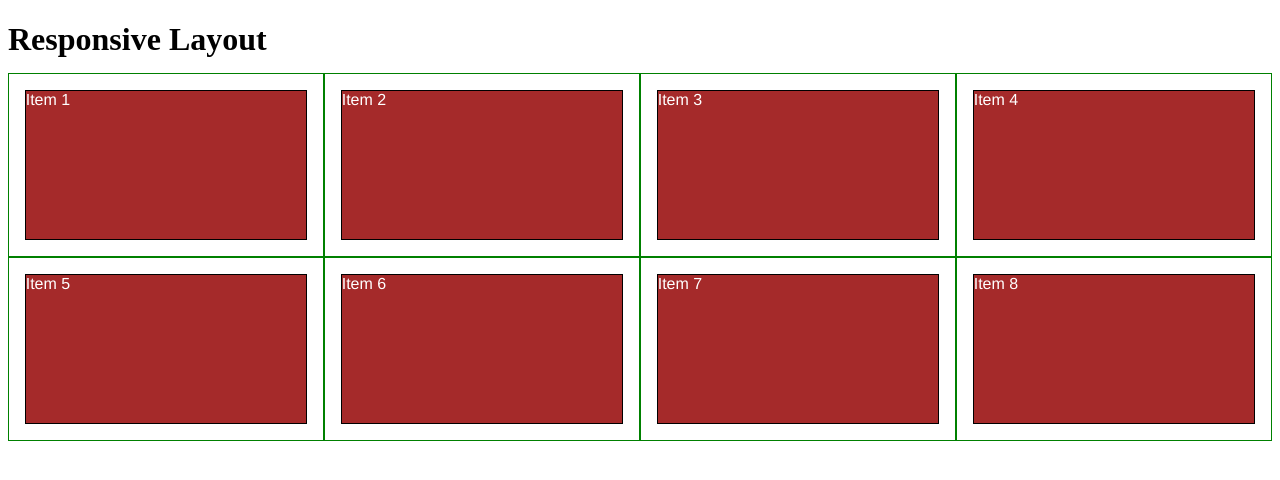
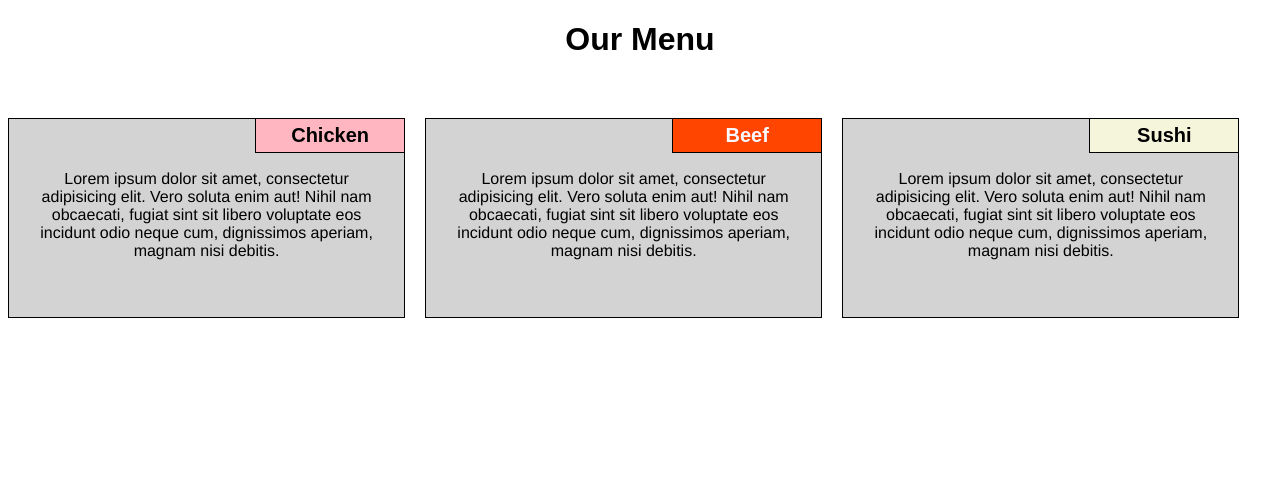
Before and after one commit to abbhakan/coursera-test, a plain HTML site: page module1-solution/index.html in a window 1280 px wide. Drawn offline with Linux system fonts and the light colour scheme.

Commit message:
Updated styles and index

```diff
--- a/module1-solution/css/styles.css
+++ b/module1-solution/css/styles.css
@@ -2,19 +2,69 @@
 * {
   box-sizing: border-box;
 }
+
+body {
+    font-family: Arial, Helvetica, sans-serif;
+}
+
 h1 {
-  margin-bottom: 15px;
+  margin-bottom: 60px;
+  text-align: center;
+}
+
+h2 {
+    display: inline-block;
+    border: 1px solid black;
+    padding: 5px;
+    font-size: 125%;
+    width: 150px;
+    text-align: center;
+    margin-top: -13px;
+    margin-bottom: 0;
+    position: absolute;
+    right: -1px;
+    top: 12px;
 }
 
 p {
-  border: 1px solid black;
-  background-color: #A52A2A;
-  width: 90%;
-  height: 150px;
   margin-right: auto;
   margin-left: auto;
   font-family: Helvetica;
-  color: white;
+  color: black;
+  text-align: center;
+  position: relative;
+  float: right;
+}
+
+.section {
+    background-color: lightgrey;
+    border: 1px solid black;
+    position: relative;
+    min-height: 200px;
+    margin-right: 20px;
+    margin-left: auto;
+    margin-bottom: 20px;
+    padding: 20px;
+    padding-top: 35px;
+    box-sizing: border-box;
+    min-width: 300px;
+    overflow: hidden;
+
+}
+
+
+.chicken {
+    background-color: lightpink
+}
+
+.beef {
+    background-color: orangered;
+    color: ghostwhite;
+
+}
+
+.sushi {
+    background-color: beige
 }
 
 /* Simple Responsive Framework. */
@@ -23,10 +73,9 @@ p {
 }
 
 /********** Large devices only **********/
-@media (min-width: 1200px) {
+@media (min-width: 992px) {
   .col-lg-1, .col-lg-2, .col-lg-3, .col-lg-4, .col-lg-5, .col-lg-6, .col-lg-7, .col-lg-8, .col-lg-9, .col-lg-10, .col-lg-11, .col-lg-12 {
     float: left;
-    border: 1px solid green;
   }
   .col-lg-1 {
     width: 8.33%;
@@ -67,10 +116,9 @@ p {
 }
 
 /********** Medium devices only **********/
-@media (min-width: 992px) and (max-width: 1199px) {
+@media (min-width: 768px) and (max-width: 991px) {
   .col-md-1, .col-md-2, .col-md-3, .col-md-4, .col-md-5, .col-md-6, .col-md-7, .col-md-8, .col-md-9, .col-md-10, .col-md-11, .col-md-12 {
     float: left;
-    border: 1px solid green;
   }
   .col-md-1 {
     width: 8.33%;
--- a/module1-solution/index.html
+++ b/module1-solution/index.html
@@ -13,17 +13,28 @@
 </style>
 </head>
 <body>
-<h1>Responsive Layout</h1>
+<h1>Our Menu</h1>
 
 <div class="row">
-  <div class="col-lg-3 col-md-6"><p>Item 1</p></div>
-  <div class="col-lg-3 col-md-6"><p>Item 2</p></div>
-  <div class="col-lg-3 col-md-6"><p>Item 3</p></div>
-  <div class="col-lg-3 col-md-6"><p>Item 4</p></div>
-  <div class="col-lg-3 col-md-6"><p>Item 5</p></div>
-  <div class="col-lg-3 col-md-6"><p>Item 6</p></div>
-  <div class="col-lg-3 col-md-6"><p>Item 7</p></div>
-  <div class="col-lg-3 col-md-6"><p>Item 8</p></div>
+    <div class="col-lg-4 col-md-6">
+        <div class="section">
+            <h2 class="chicken">Chicken</h2>
+            <p>Lorem ipsum dolor sit amet, consectetur adipisicing elit. Vero soluta enim aut! Nihil nam obcaecati, fugiat sint sit libero voluptate eos incidunt odio neque cum, dignissimos aperiam, magnam nisi debitis.</p>
+        </div>
+    </div>
+  <div class="col-lg-4 col-md-6">
+      <div class="section">
+        <h2 class="beef">Beef</h2>
+        <p>Lorem ipsum dolor sit amet, consectetur adipisicing elit. Vero soluta enim aut! Nihil nam obcaecati, fugiat sint sit libero voluptate eos incidunt odio neque cum, dignissimos aperiam, magnam nisi debitis.</p>
+      </div>
+  </div>
+  <div class="col-lg-4 col-md-12">
+      <div class="section">
+        <h2 class="sushi">Sushi</h2>
+        <p>Lorem ipsum dolor sit amet, consectetur adipisicing elit. Vero soluta enim aut! Nihil nam obcaecati, fugiat sint sit libero voluptate eos incidunt odio neque cum, dignissimos aperiam, magnam nisi debitis.</p>
+      </div>
+  </div>
+
 </div>
 
 </body>
```
